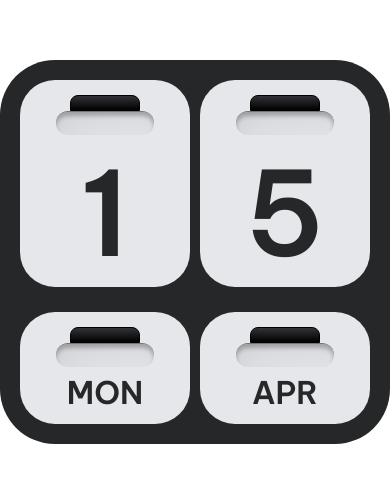
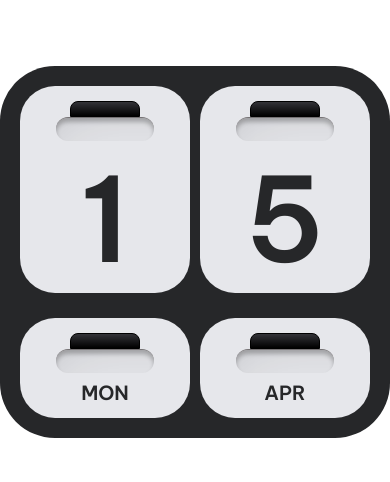
Before and after one commit to harrowzin/calendar, a plain HTML site: page index.html in a window 390 px wide. Shown: the part 170-652 px from the top of the page. Drawn offline with Linux system fonts and the light colour scheme.

Commit message:
Refactor CSS for transparency and responsiveness
Updated comments for clarity and improved styles for mobile responsiveness.

```diff
--- a/style.css
+++ b/style.css
@@ -1,42 +1,42 @@
-/* Base transparente até a raiz */
+/* ===== Base transparente e sem rolagem ===== */
 html, body {
-  background: transparent !important;
+  background: transparent !important; /* fundo totalmente transparente */
+  height: 100dvh;                     /* usa altura real da viewport (mobile-friendly) */
+  width: 100vw;
+  margin: 0;
+  padding: 0;
+  overflow: hidden !important;        /* remove rolagem */
+  overscroll-behavior: none;          /* sem bounce no mobile */
 }
 
 body {
-  margin: 0;
-  padding: 0;
   font-family: "Be Vietnam Pro", system-ui, -apple-system, Segoe UI, Roboto, Arial, sans-serif;
   display: flex;
   justify-content: center;
   align-items: center;
-  min-height: 100vh;  /* centraliza na tela */
   line-height: 1;
-  /* sem cor de fundo aqui */
 }
 
-/* Container do calendário (sem padding externo para não criar “margem” ao redor) */
+/* ===== Calendário (apenas ele visível) ===== */
 .flip-calendar {
   display: flex;
   justify-content: center;
   align-items: center;
+  max-width: 800px;
   width: 100%;
-  max-width: 800px;
-  margin: 0 auto;
-  padding: 0;          /* << removemos o padding que criava borda ao redor */
-  gap: 0;              /* gap fora não é necessário */
+  margin: 0;
+  padding: 0; /* sem borda externa */
 }
 
-/* Bloco preto arredondado (o que deve aparecer sobre o fundo transparente) */
 .flip-calendar-wrapper {
   display: flex;
   flex-direction: column;
   justify-content: center;
   align-items: center;
-  padding: 20px;       /* espaço interno do bloco preto */
   gap: 25px;
   width: 100%;
-  background: #262729; /* preto/cinza escuro do exemplo */
+  padding: 20px;             /* espaço interno do bloco preto */
+  background: #262729;       /* bloco escuro visível */
   border-radius: 55px;
 }
 
@@ -50,7 +50,7 @@ body {
   gap: 25px;
 }
 
-/* Cartões do dia (cinza claro com dígito) */
+/* Cartões dos dias (números grandes) */
 .flip-calendar-cardday {
   flex: 1;
   display: flex;
@@ -64,14 +64,14 @@ body {
   border-radius: 55px;
   color: #262729;
   font-weight: 600;
-  font-size: 20vw;   /* será ajustado nos breakpoints */
+  font-size: 20vw;
   line-height: 1;
   box-sizing: border-box;
 }
 
 .flip-calendar-text { line-height: 1; }
 
-/* Cartões de mês/dia-da-semana */
+/* Cartões de mês/dia da semana */
 .flip-calendar-card2 {
   flex: 1;
   display: flex;
@@ -97,7 +97,7 @@ body {
   line-height: 1;
 }
 
-/* Detalhes de “dobradiça” */
+/* Detalhes das “dobradiças” */
 .flip-calendar-detailwrapper {
   display: flex;
   justify-content: center;
@@ -134,8 +134,7 @@ body {
   border-radius: 22px;
 }
 
-/* ====== BREAKPOINTS ====== */
-
+/* ===== Responsividade ===== */
 /* Desktops grandes */
 @media (min-width: 1200px) {
   .flip-calendar-wrapper,
@@ -175,5 +174,4 @@ body {
 
   .flip-calendar-row1, .flip-calendar-row2 { gap: 10px; }
   .flip-calendar-text { font-size: 30vw; }
-  .flip-calendar-text-month { font-size: 8vw; }
-}
+  .flip-calendar-text-month { fon
```
